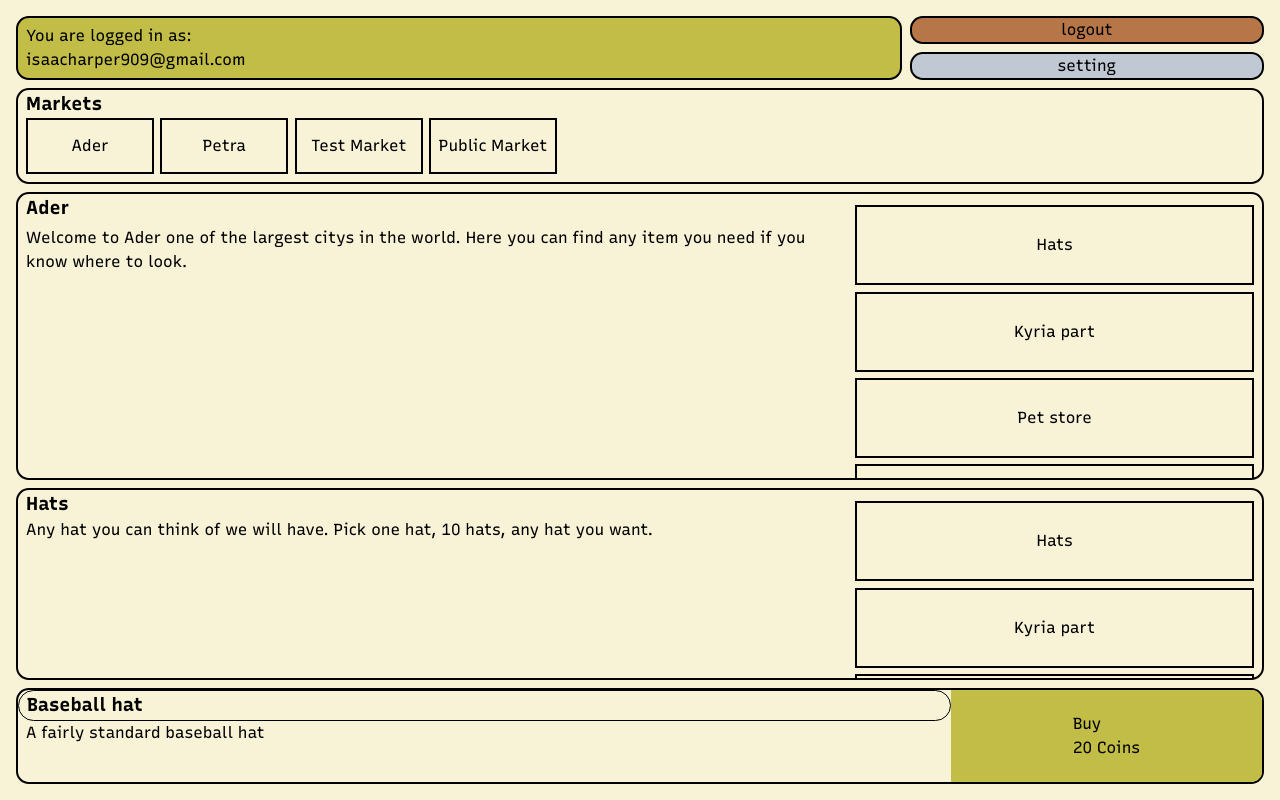
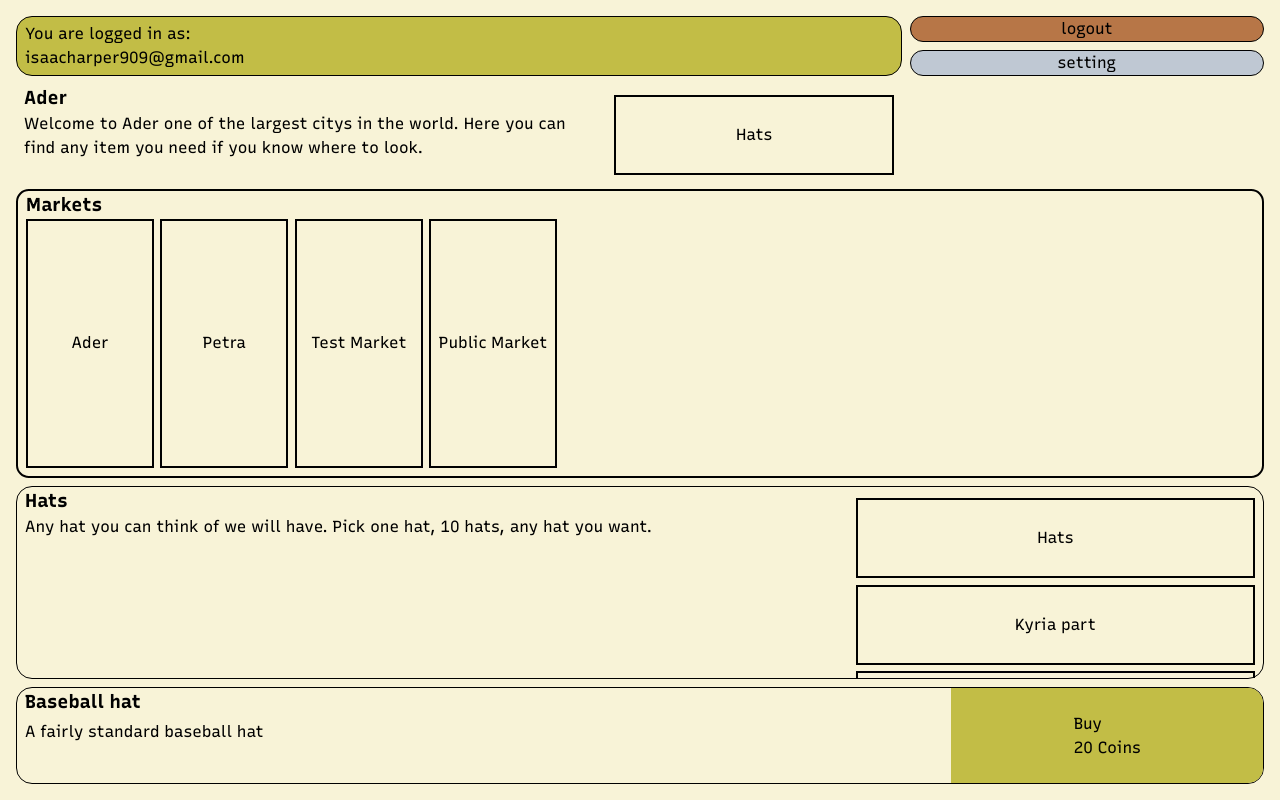
Before and after one commit to Isaac-Harper/vibias-market, a SvelteKit app: page /test in a window 1280 px wide. Built offline with nearby package versions, Linux system fonts and the light colour scheme.

Commit message:
global css styles

```diff
--- a/src/lib/ItemInfo.svelte
+++ b/src/lib/ItemInfo.svelte
@@ -1,5 +1,5 @@
-<div class="container">
-    <div class="title square">
+<div class="container element--border--primary">
+    <div class="title">
         <h3>Baseball hat</h3>
     </div>
     <div class="description">
@@ -21,8 +21,7 @@
                              "description buy";
         overflow: hidden;
 
-        border: 2px solid;
-        border-radius: .8rem;
+        grid-area: itemI;
     }
 
     .title {
--- a/src/lib/MarketList.svelte
+++ b/src/lib/MarketList.svelte
@@ -6,7 +6,7 @@
 
 
 
-<div class="holder">
+<div class="holder element--border--primary">
     <h3>Markets</h3>
     <HorizontalList/>
 </div>
@@ -22,7 +22,7 @@
         border: 2px solid;
         border-radius: .8rem;
 
-
+        grid-area: marketI;
     }
 
     h3 {
--- a/src/lib/ShopInfo.svelte
+++ b/src/lib/ShopInfo.svelte
@@ -2,7 +2,7 @@
 	import VerticalList from "./VerticalList.svelte";
 
 </script>
-<div class="container">
+<div class="container element--border--primary">
     <div class="title">
         <h3>Hats</h3>
     </div>
@@ -24,6 +24,8 @@
                              "body      list";
 
         height: 100%;
+
+        grid-area: shopI;
     }
 
     .title {
--- a/src/lib/UserInfo.svelte
+++ b/src/lib/UserInfo.svelte
@@ -1,18 +1,16 @@
-<div class="box">
+<div class="container element--border--primary">
     <p>You are logged in as:</p>
     <p>isaacharper909@gmail.com</p>
 </div>
 
 <style>
-    .box {
+    .container {
         grid-area: user;
         padding: 0 .5rem;
         display: flex;
         align-items: flex-start;
         justify-content: center;
         flex-direction: column;
-        border: 2px solid;
-        border-radius: .8rem;
 
         background: #C2BD46;
     }
--- a/src/routes/test/+page.svelte
+++ b/src/routes/test/+page.svelte
@@ -18,25 +18,20 @@
 
         <UserInfo/>
 
-        <div class="logout box">
+        <div class="logout element--border--primary">
             logout
         </div>
-        <div class="settings box">
+        <div class="settings element--border--primary">
             setting
         </div>
 
         <MarketList/>
 
-        <div class="marketInfo box">
-            <MarketInfo/>
+        <MarketInfo/>
 
-        </div>
-        <div class="shopInfo box">
-            <ShopInfo/>
-        </div>
-        <div class="itemInfo">
-            <ItemInfo/>
-        </div>
+        <ShopInfo/>
+
+        <ItemInfo/>
     </div>
 </div>
 
--- a/static/reset.css
+++ b/static/reset.css
@@ -63,7 +63,7 @@ h1, h2, h3, h4, h5, h6 {
 }
 
 
-.square {
+.element--border--primary {
   border: solid black 1px;
   border-radius: 1rem;
 }
```
